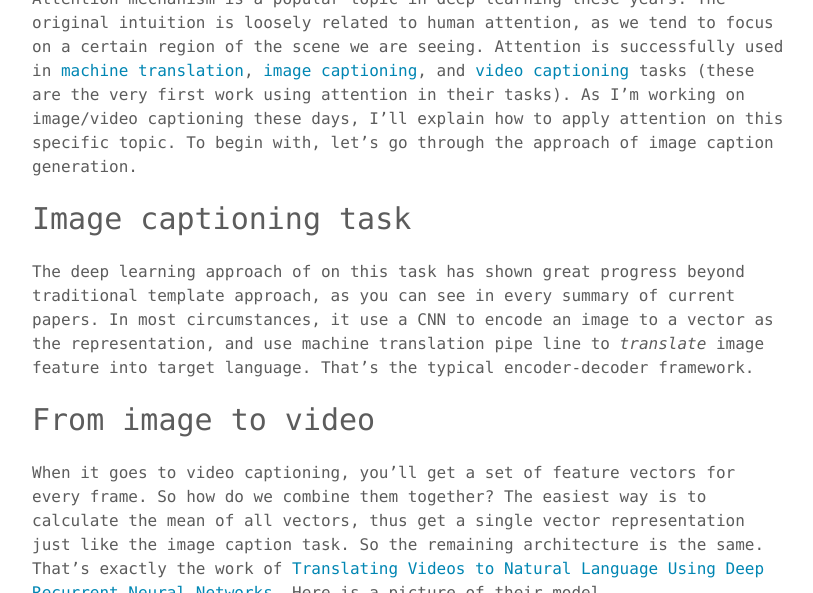
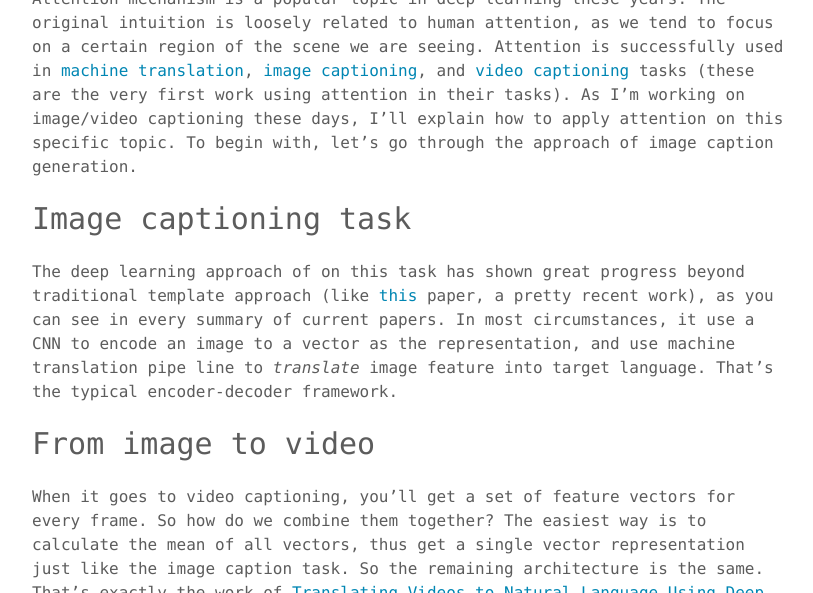
Before and after one commit to chaonan99/chaonan99.github.io, a Jekyll site: the page built from _posts/2016-08-11-easy-explanation-to-temporal-attention.md, in a window 1280 px wide and 900 px high, scrolled down 355 px, cut to the strip 0-593 px from the top of the window. Shown: the whole strip, without its empty margins (232-1045 px from the left). Built offline with Jekyll 4.4.1, drawn with Linux system fonts in a browser that asks for light colours; formulas are drawn with MathJax 3; comment, search, counter and statistics services are not loaded.

Commit message:
Post for temporal attention

```diff
--- a/_posts/2016-08-11-easy-explanation-to-temporal-attention.md
+++ b/_posts/2016-08-11-easy-explanation-to-temporal-attention.md
@@ -11,7 +11,7 @@
 Attention mechanism is a popular topic in deep learning these years. The original intuition is loosely related to human attention, as we tend to focus on a certain region of the scene we are seeing. Attention is successfully used in [machine translation](https://arxiv.org/pdf/1409.0473v7.pdf), [image captioning](http://arxiv.org/pdf/1502.03044v3.pdf), and [video captioning](http://arxiv.org/pdf/1502.08029v5.pdf) tasks (these are the very first work using attention in their tasks). As I'm working on image/video captioning these days, I'll explain how to apply attention on this specific topic. To begin with, let's go through the approach of image caption generation.
 
 # Image captioning task
-The deep learning approach of on this task has shown great progress beyond traditional template approach, as you can see in every summary of current papers. In most circumstances, it use a CNN to encode an image to a vector as the representation, and use machine translation pipe line to *translate* image feature into target language. That's the typical encoder-decoder framework.
+The deep learning approach of on this task has shown great progress beyond traditional template approach (like [this](http://www.cs.utexas.edu/~ml/papers/thomason.coling14.pdf) paper, a pretty recent work), as you can see in every summary of current papers. In most circumstances, it use a CNN to encode an image to a vector as the representation, and use machine translation pipe line to *translate* image feature into target language. That's the typical encoder-decoder framework.
 
 # From image to video
 When it goes to video captioning, you'll get a set of feature vectors for every frame. So how do we combine them together? The easiest way is to calculate the mean of all vectors, thus get a single vector representation just like the image caption task. So the remaining architecture is the same. That's exactly the work of [Translating Videos to Natural Language Using Deep Recurrent Neural Networks](https://arxiv.org/pdf/1412.4729v3.pdf). Here is a picture of their model.
```
